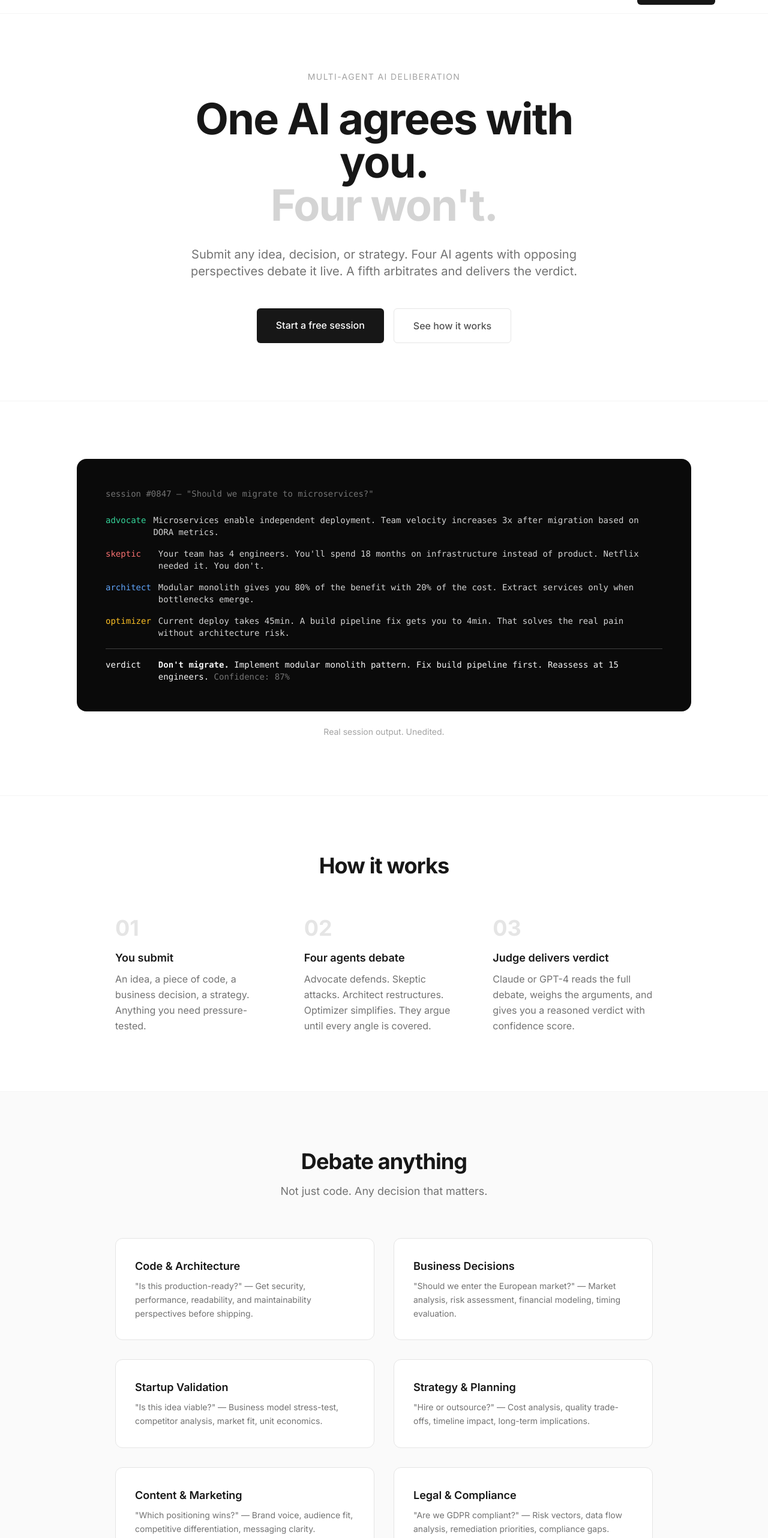
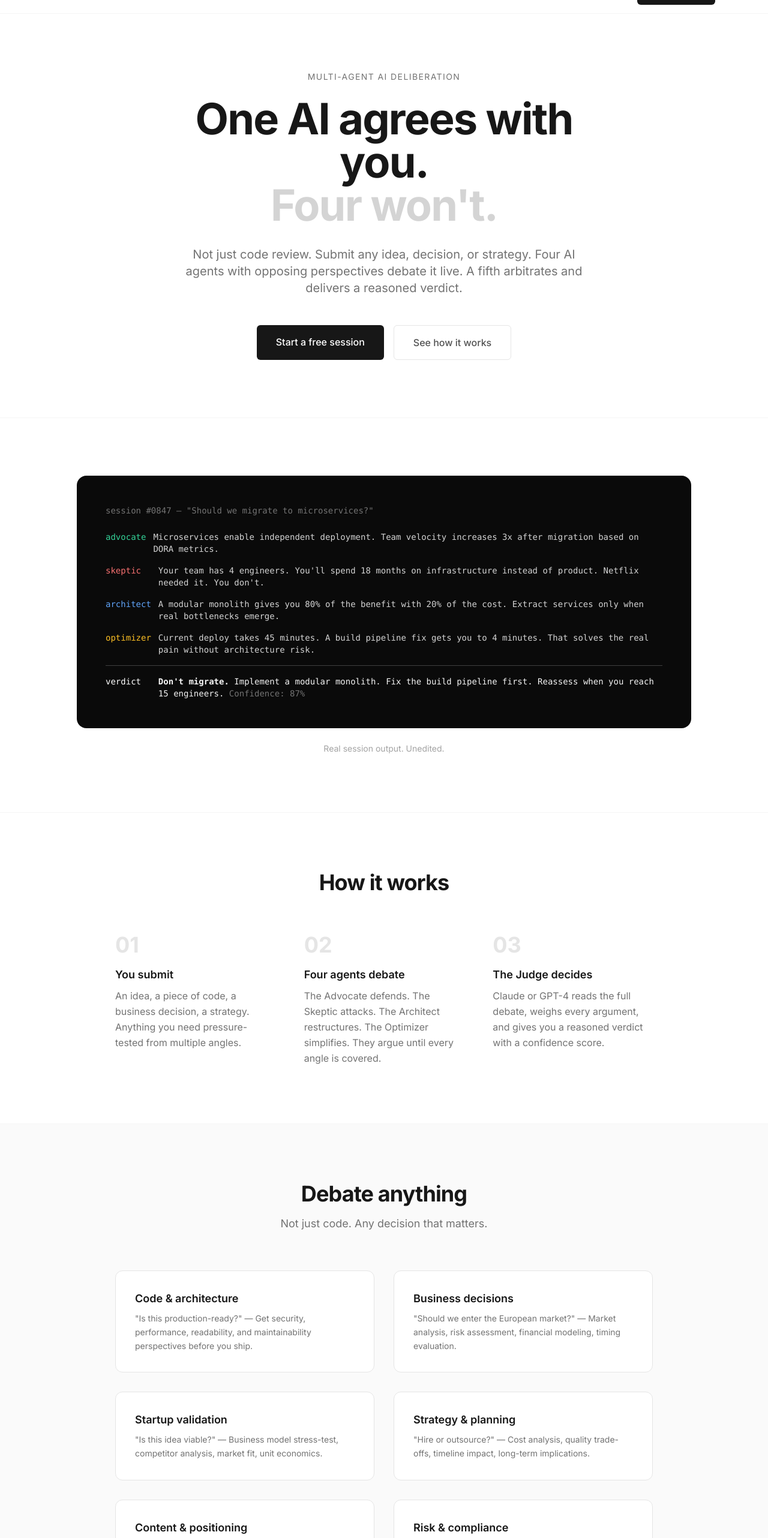
Before and after one commit to negraodenio/council, a Next.js app: page / in a window 1280 px wide. Shown: the part 42-2606 px from the top of the page at 60% size. Built offline with nearby package versions, Linux system fonts and the light colour scheme.

Commit message:
feat: refine landing page design

```diff
--- a/src/app/page.tsx
+++ b/src/app/page.tsx
@@ -26,7 +26,7 @@ export default function Home() {
             <section className="pt-40 pb-24 px-6">
                 <div className="max-w-3xl mx-auto text-center">
 
-                    <p className="text-sm text-neutral-400 uppercase tracking-widest mb-6">
+                    <p className="text-sm text-neutral-500 uppercase tracking-widest mb-6">
                         Multi-agent AI deliberation
                     </p>
 
@@ -37,9 +37,9 @@ export default function Home() {
                     </h1>
 
                     <p className="text-lg md:text-xl text-neutral-500 max-w-2xl mx-auto mb-12 leading-relaxed">
-                        Submit any idea, decision, or strategy. Four AI agents
-                        with opposing perspectives debate it live. A fifth
-                        arbitrates and delivers the verdict.
+                        Not just code review. Submit any idea, decision, or strategy.
+                        Four AI agents with opposing perspectives debate it live.
+                        A fifth arbitrates and delivers a reasoned verdict.
                     </p>
 
                     <div className="flex flex-col sm:flex-row gap-4 justify-center">
@@ -60,7 +60,7 @@ export default function Home() {
                 </div>
             </section>
 
-            {/* DEBATE VISUAL — NÃO É DIAGRAM GENÉRICO */}
+            {/* DEBATE VISUAL */}
             <section className="py-24 px-6 border-t border-neutral-100">
                 <div className="max-w-5xl mx-auto">
 
@@ -82,24 +82,24 @@ export default function Home() {
                             <div className="flex gap-3">
                                 <span className="text-red-400 shrink-0">skeptic&nbsp;&nbsp;</span>
                                 <span className="text-neutral-300">
-                                    Your team has 4 engineers. You'll spend 18 months on
-                                    infrastructure instead of product. Netflix needed it. You don't.
+                                    Your team has 4 engineers. You&apos;ll spend 18 months on
+                                    infrastructure instead of product. Netflix needed it. You don&apos;t.
                                 </span>
                             </div>
 
                             <div className="flex gap-3">
                                 <span className="text-blue-400 shrink-0">architect</span>
                                 <span className="text-neutral-300">
-                                    Modular monolith gives you 80% of the benefit with 20% of
-                                    the cost. Extract services only when bottlenecks emerge.
+                                    A modular monolith gives you 80% of the benefit with 20% of
+                                    the cost. Extract services only when real bottlenecks emerge.
                                 </span>
                             </div>
 
                             <div className="flex gap-3">
                                 <span className="text-amber-400 shrink-0">optimizer</span>
                                 <span className="text-neutral-300">
-                                    Current deploy takes 45min. A build pipeline fix gets you
-                                    to 4min. That solves the real pain without architecture risk.
+                                    Current deploy takes 45 minutes. A build pipeline fix gets you
+                                    to 4 minutes. That solves the real pain without architecture risk.
                                 </span>
                             </div>
 
@@ -107,8 +107,8 @@ export default function Home() {
                                 <div className="flex gap-3">
                                     <span className="text-white shrink-0">verdict&nbsp;&nbsp;</span>
                                     <span className="text-neutral-100">
-                                        <strong>Don't migrate.</strong> Implement modular monolith pattern.
-                                        Fix build pipeline first. Reassess at 15 engineers.
+                                        <strong>Don&apos;t migrate.</strong> Implement a modular monolith.
+                                        Fix the build pipeline first. Reassess when you reach 15 engineers.
                                         <span className="text-neutral-500"> Confidence: 87%</span>
                                     </span>
                                 </div>
@@ -124,7 +124,7 @@ export default function Home() {
                 </div>
             </section>
 
-            {/* COMO FUNCIONA */}
+            {/* HOW IT WORKS */}
             <section id="how" className="py-24 px-6 border-t border-neutral-100">
                 <div className="max-w-4xl mx-auto">
 
@@ -139,7 +139,7 @@ export default function Home() {
                             <h3 className="text-lg font-semibold mb-2">You submit</h3>
                             <p className="text-neutral-500 leading-relaxed">
                                 An idea, a piece of code, a business decision, a strategy.
-                                Anything you need pressure-tested.
+                                Anything you need pressure-tested from multiple angles.
                             </p>
                         </div>
 
@@ -147,17 +147,17 @@ export default function Home() {
                             <div className="text-4xl font-bold text-neutral-200 mb-4">02</div>
                             <h3 className="text-lg font-semibold mb-2">Four agents debate</h3>
                             <p className="text-neutral-500 leading-relaxed">
-                                Advocate defends. Skeptic attacks. Architect restructures.
-                                Optimizer simplifies. They argue until every angle is covered.
+                                The Advocate defends. The Skeptic attacks. The Architect restructures.
+                                The Optimizer simplifies. They argue until every angle is covered.
                             </p>
                         </div>
 
                         <div>
                             <div className="text-4xl font-bold text-neutral-200 mb-4">03</div>
-                            <h3 className="text-lg font-semibold mb-2">Judge delivers verdict</h3>
+                            <h3 className="text-lg font-semibold mb-2">The Judge decides</h3>
                             <p className="text-neutral-500 leading-relaxed">
-                                Claude or GPT-4 reads the full debate, weighs the arguments,
-                                and gives you a reasoned verdict with confidence score.
+                                Claude or GPT-4 reads the full debate, weighs every argument,
+                                and gives you a reasoned verdict with a confidence score.
                             </p>
                         </div>
 
@@ -180,49 +180,49 @@ export default function Home() {
                     <div className="grid md:grid-cols-2 gap-8">
 
                         <div className="bg-white p-8 rounded-xl border border-neutral-200">
-                            <h3 className="font-semibold text-lg mb-2">Code & Architecture</h3>
+                            <h3 className="font-semibold text-lg mb-2">Code & architecture</h3>
                             <p className="text-neutral-500 text-sm leading-relaxed">
-                                "Is this production-ready?" — Get security, performance,
-                                readability, and maintainability perspectives before shipping.
+                                &quot;Is this production-ready?&quot; — Get security, performance,
+                                readability, and maintainability perspectives before you ship.
                             </p>
                         </div>
 
                         <div className="bg-white p-8 rounded-xl border border-neutral-200">
-                            <h3 className="font-semibold text-lg mb-2">Business Decisions</h3>
+                            <h3 className="font-semibold text-lg mb-2">Business decisions</h3>
                             <p className="text-neutral-500 text-sm leading-relaxed">
-                                "Should we enter the European market?" — Market analysis,
+                                &quot;Should we enter the European market?&quot; — Market analysis,
                                 risk assessment, financial modeling, timing evaluation.
                             </p>
                         </div>
 
                         <div className="bg-white p-8 rounded-xl border border-neutral-200">
-                            <h3 className="font-semibold text-lg mb-2">Startup Validation</h3>
+                            <h3 className="font-semibold text-lg mb-2">Startup validation</h3>
                             <p className="text-neutral-500 text-sm leading-relaxed">
-                                "Is this idea viable?" — Business model stress-test,
+                                &quot;Is this idea viable?&quot; — Business model stress-test,
                                 competitor analysis, market fit, unit economics.
                             </p>
                         </div>
 
                         <div className="bg-white p-8 rounded-xl border border-neutral-200">
-                            <h3 className="font-semibold text-lg mb-2">Strategy & Planning</h3>
+                            <h3 className="font-semibold text-lg mb-2">Strategy & planning</h3>
                             <p className="text-neutral-500 text-sm leading-relaxed">
-                                "Hire or outsource?" — Cost analysis, quality trade-offs,
+                                &quot;Hire or outsource?&quot; — Cost analysis, quality trade-offs,
                                 timeline impact, long-term implications.
                             </p>
                         </div>
 
                         <div className="bg-white p-8 rounded-xl border border-neutral-200">
-                            <h3 className="font-semibold text-lg mb-2">Content & Marketing</h3>
+                            <h3 className="font-semibold text-lg mb-2">Content & positioning</h3>
                             <p className="text-neutral-500 text-sm leading-relaxed">
-                                "Which positioning wins?" — Brand voice, audience fit,
-                                competitive differentiation, messaging clarity.
+                                &quot;Which positioning wins?&quot; — Brand voice, audience fit,
+                                differentiation, messaging clarity.
                             </p>
                         </div>
 
                         <div className="bg-white p-8 rounded-xl border border-neutral-200">
-                            <h3 className="font-semibold text-lg mb-2">Legal & Compliance</h3>
+                            <h3 className="font-semibold text-lg mb-2">Risk & compliance</h3>
                             <p className="text-neutral-500 text-sm leading-relaxed">
-                                "Are we GDPR compliant?" — Risk vectors, data flow analysis,
+                                &quot;Are we GDPR compliant?&quot; — Risk vectors, data flow analysis,
                                 remediation priorities, compliance gaps.
                             </p>
                         </div>
@@ -232,7 +232,7 @@ export default function Home() {
                 </div>
             </section>
 
-            {/* OS AGENTES */}
+            {/* THE COUNCIL */}
             <section className="py-24 px-6 border-t border-neutral-100">
                 <div className="max-w-4xl mx-auto">
 
@@ -246,9 +246,8 @@ export default function Home() {
                             <div className="w-3 h-3 rounded-full bg-emerald-500 mb-4"></div>
                             <h3 className="font-semibold text-lg mb-1">The Advocate</h3>
                             <p className="text-neutral-500 text-sm leading-relaxed">
-                                Finds every reason it works. Identifies strengths,
-                                opportunities, and potential you might be undervaluing.
-                                Builds the strongest case for.
+                                Finds every reason it works. Identifies strengths, opportunities,
+                                and potential you might be undervaluing. Builds the strongest case for.
                             </p>
                         </div>
 
@@ -258,7 +257,7 @@ export default function Home() {
                             <p className="text-neutral-500 text-sm leading-relaxed">
                                 Finds every reason it breaks. Edge cases, market risks,
                                 technical debt, hidden costs. The critic you need but
-                                don't want to hear.
+                                don&apos;t want to hear.
                             </p>
                         </div>
 
@@ -268,7 +267,7 @@ export default function Home() {
                             <p className="text-neutral-500 text-sm leading-relaxed">
                                 Thinks in systems. Restructures your approach for scale,
                                 maintainability, and long-term sustainability. Sees the
-                                big picture you're missing.
+                                big picture you&apos;re missing.
                             </p>
                         </div>
 
@@ -277,8 +276,8 @@ export default function Home() {
                             <h3 className="font-semibold text-lg mb-1">The Optimizer</h3>
                             <p className="text-neutral-500 text-sm leading-relaxed">
                                 Cuts the fat. Makes it faster, cheaper, simpler.
-                                Questions every complexity. If there's a shortcut
-                                that doesn't sacrifice quality, this agent finds it.
+                                Questions every complexity. If there&apos;s a shortcut
+                                that doesn&apos;t sacrifice quality, this agent finds it.
                             </p>
                         </div>
 
@@ -289,7 +288,7 @@ export default function Home() {
                         <h3 className="font-semibold text-lg mb-1">The Judge</h3>
                         <p className="text-neutral-400 text-sm leading-relaxed max-w-lg mx-auto">
                             Claude or GPT-4. Reads the entire debate. Weighs every argument.
-                            Delivers the final verdict with confidence score, key trade-offs,
+                            Delivers the final verdict with a confidence score, key trade-offs,
                             and actionable next steps.
                         </p>
                     </div>
@@ -368,7 +367,7 @@ export default function Home() {
                 </div>
             </section>
 
-            {/* CTA FINAL */}
+            {/* FINAL CTA */}
             <section id="start" className="py-24 px-6 border-t border-neutral-100">
                 <div className="max-w-2xl mx-auto text-center">
 
```
